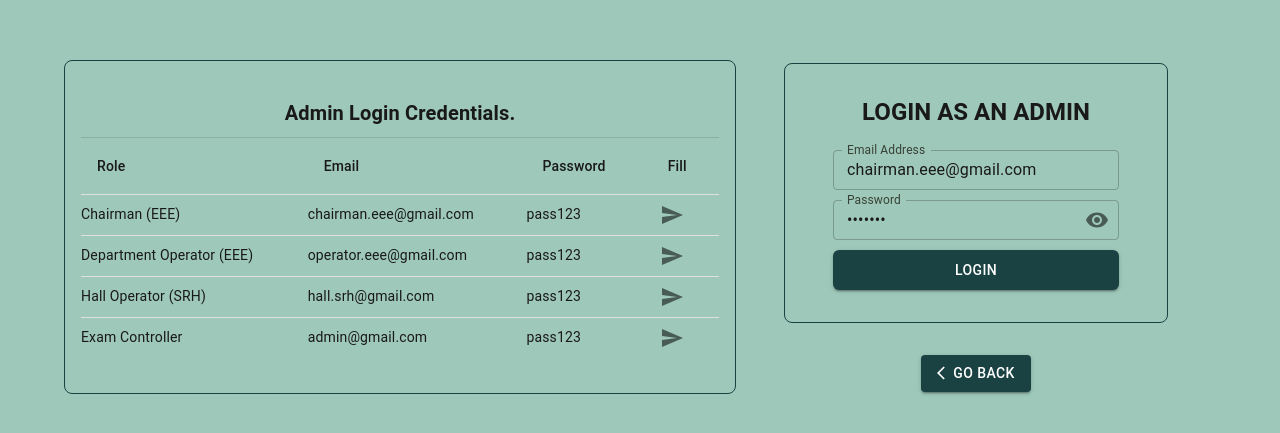
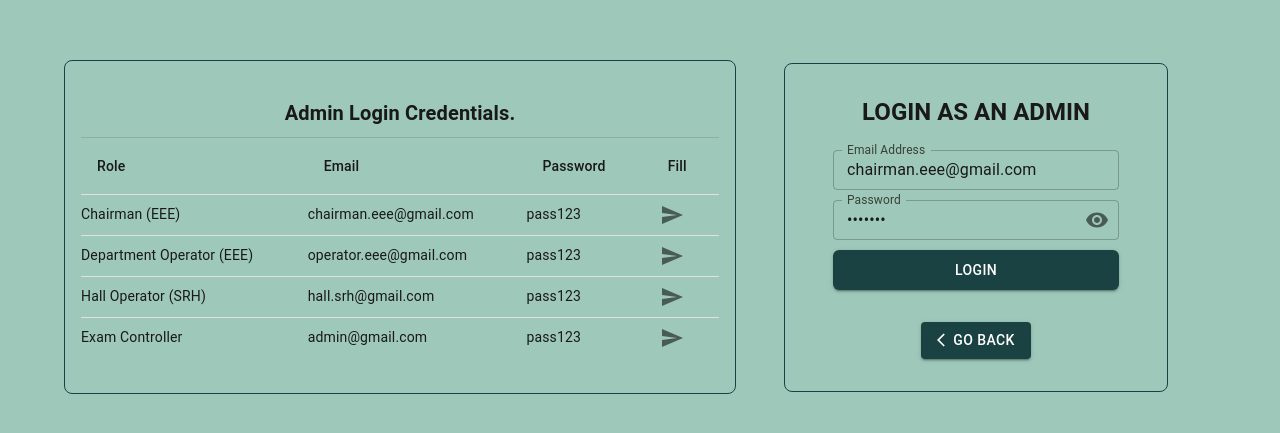
Before and after one commit to mhShohan/university-online-semester-registration-client, a React (Vite) app: page /admin-login in a window 1280 px wide. Shown: the part 173-606 px from the top of the page. Built offline with nearby package versions, Linux system fonts and the light colour scheme.

Commit message:
admin login page modify

```diff
--- a/src/pages/auth/AdminLoginPage.tsx
+++ b/src/pages/auth/AdminLoginPage.tsx
@@ -184,15 +184,20 @@ const AdminLoginPage = () => {
                 >
                   Login
                 </Button>
+                <Box sx={{ marginTop: '2rem', display: 'flex', justifyContent: 'center' }}>
+                  <Link to="/" style={{ textDecoration: 'none' }}>
+                    <Button
+                      type="button"
+                      size="medium"
+                      variant="contained"
+                      sx={{ display: 'flex', alignItems: 'center' }}
+                    >
+                      <ArrowBackIosIcon style={{ fontSize: '1rem' }} />
+                      Go back
+                    </Button>
+                  </Link>
+                </Box>
               </form>
-              <Box sx={{ marginTop: '2rem' }}>
-                <Link to="/" style={{ textDecoration: 'none' }}>
-                  <Button variant="contained" sx={{ display: 'flex', alignItems: 'center' }}>
-                    <ArrowBackIosIcon style={{ fontSize: '1rem' }} />
-                    Go back
-                  </Button>
-                </Link>
-              </Box>
             </Box>
           </Grid>
         </Grid>
```
